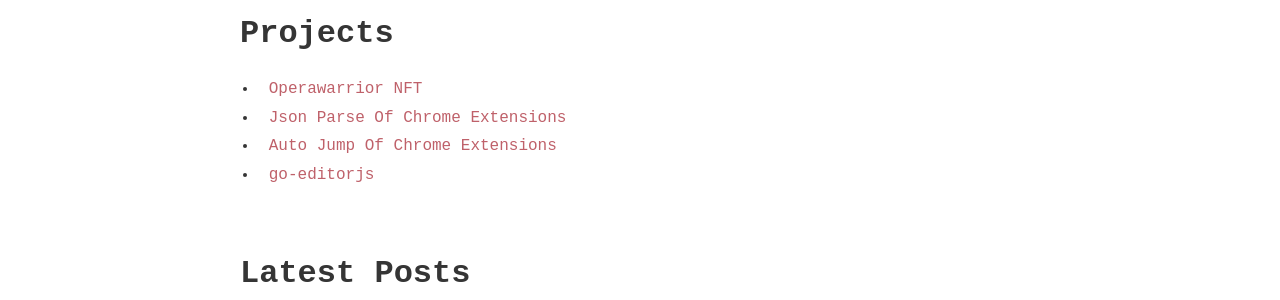
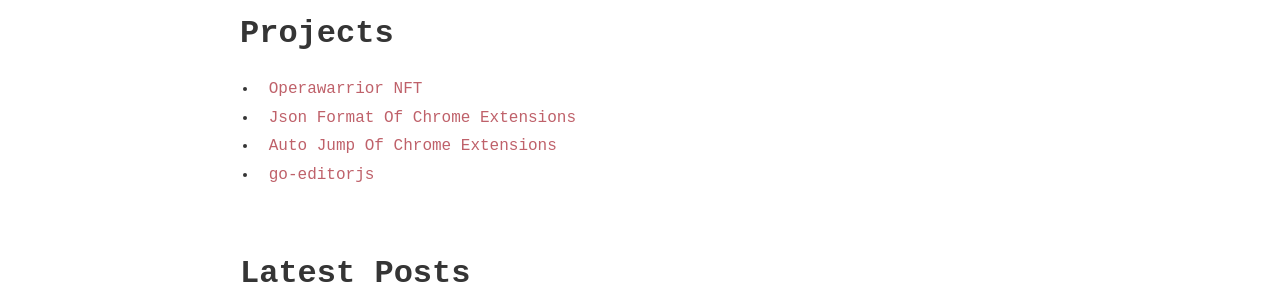
Before and after one commit to banjuanshu/banjuanshu.github.io, a Jekyll site: the page built from docs/index.md, in a window 1280 px wide. Shown: the part 1449-1749 px from the top of the page. Built offline with Jekyll 4.4.1, drawn with Linux system fonts in a browser that asks for light colours.

Commit message:
fix(index): Modify project link.

```diff
--- a/docs/index.md
+++ b/docs/index.md
@@ -54,6 +54,6 @@ I like to automate and reduce annoying things.
 
 # Projects
 * [Operawarrior NFT](https://www.operawarrior.com/){:target="\_blank"}
-* [Json Parse Of Chrome Extensions](https://chrome.google.com/webstore/detail/jsonbjs/elkijihmlkiopckafeadaodcaifolkjb){:target="\_blank"}
+* [Json Format Of Chrome Extensions](https://chrome.google.com/webstore/detail/json-format/cacimhdphkcihjfpnpmmndgjjnnfoobm?hl=zh-CN&authuser=0){:target="\_blank"}
 * [Auto Jump Of Chrome Extensions](https://chrome.google.com/webstore/detail/autojump/mecmmnelkkedebbkiigdlneldiolodno){:target="\_blank"}
 * [go-editorjs](https://github.com/banjuanshu/go-editorjs){:target="\_blank"}
```
